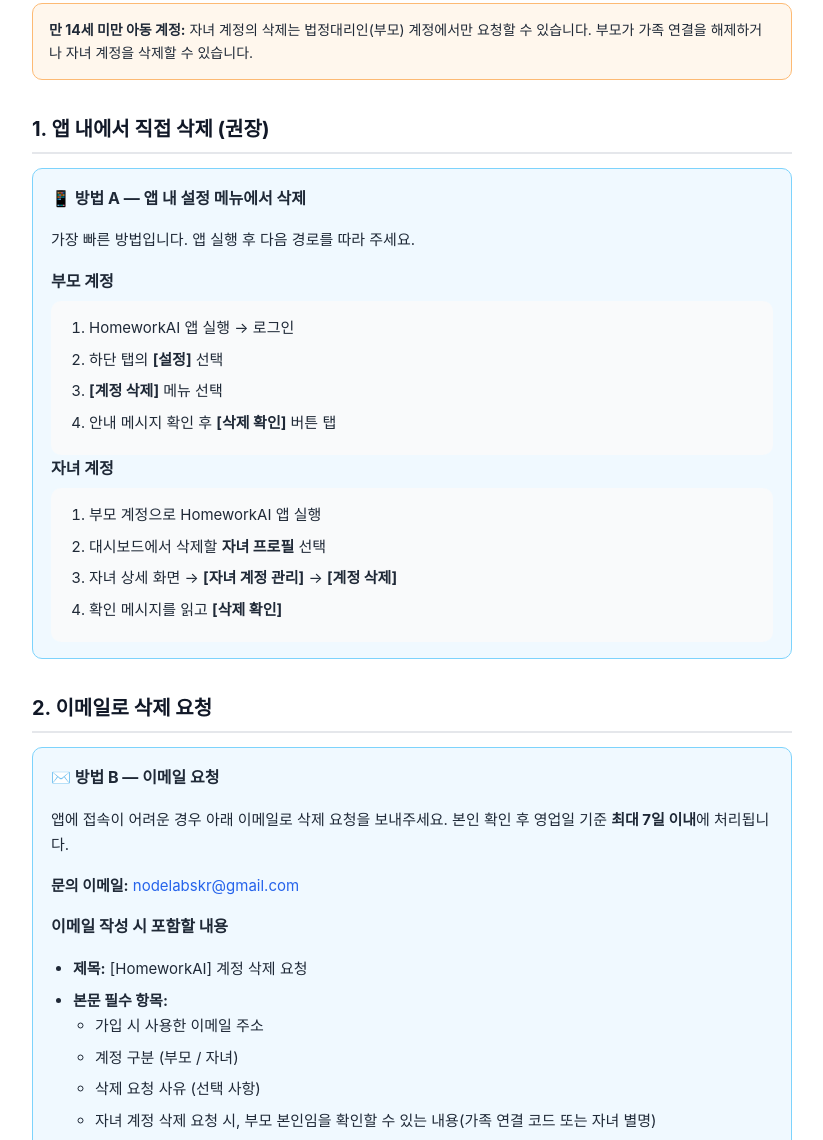
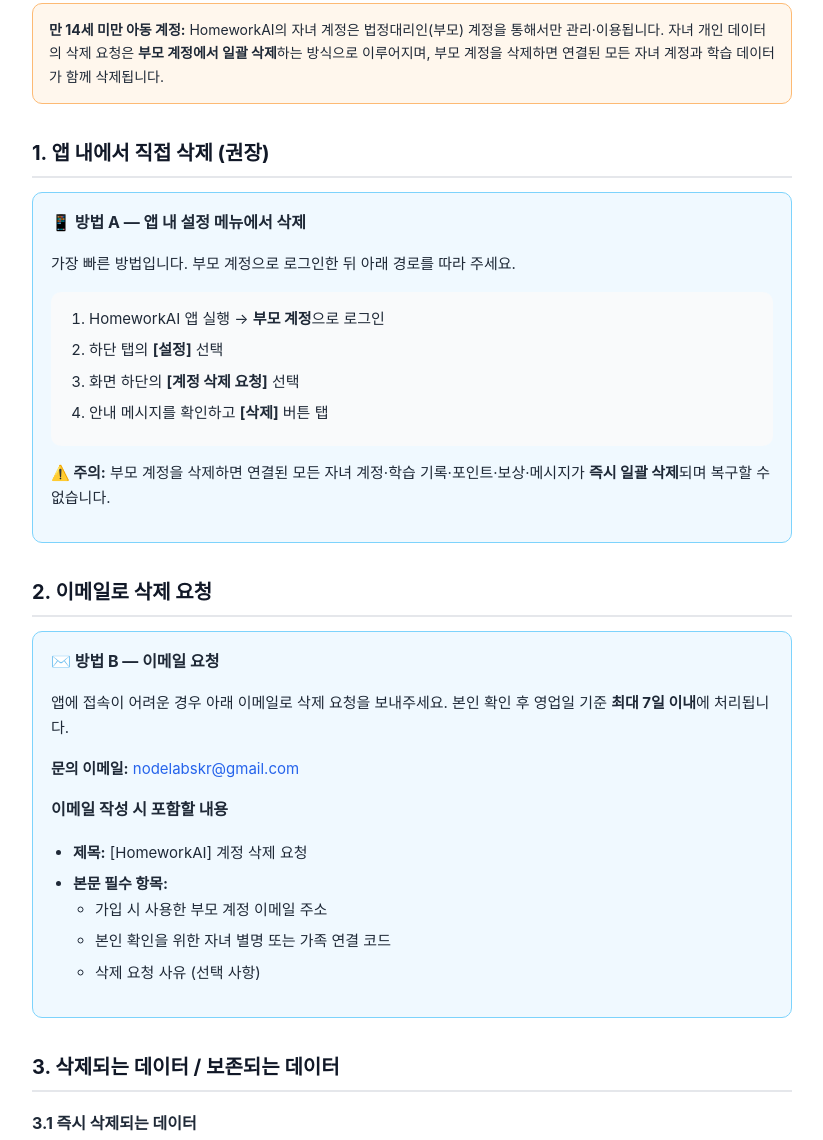
Before and after one commit to kts9781-cloud/homeworkai-privacy, a plain HTML site: page delete.html in a window 1280 px wide. Shown: the part 219-1359 px from the top of the page, without its empty margins (228-1051 px from the left). Drawn offline with Linux system fonts and the light colour scheme.

Commit message:
Update delete page to match actual app structure (parent-only deletion)

```diff
--- a/delete.html
+++ b/delete.html
@@ -34,34 +34,25 @@
 <p>HomeworkAI(숙제 AI 도우미)는 이용자의 개인정보 자기결정권을 존중합니다. 본 페이지는 이용자가 본인의 계정과 관련된 개인정보의 삭제를 요청할 수 있는 방법을 안내합니다.</p>
 
 <div class="notice">
-<strong>만 14세 미만 아동 계정:</strong> 자녀 계정의 삭제는 법정대리인(부모) 계정에서만 요청할 수 있습니다. 부모가 가족 연결을 해제하거나 자녀 계정을 삭제할 수 있습니다.
+<strong>만 14세 미만 아동 계정:</strong> HomeworkAI의 자녀 계정은 법정대리인(부모) 계정을 통해서만 관리·이용됩니다. 자녀 개인 데이터의 삭제 요청은 <strong>부모 계정에서 일괄 삭제</strong>하는 방식으로 이루어지며, 부모 계정을 삭제하면 연결된 모든 자녀 계정과 학습 데이터가 함께 삭제됩니다.
 </div>
 
 <h2>1. 앱 내에서 직접 삭제 (권장)</h2>
 
 <div class="method">
 <h3>📱 방법 A — 앱 내 설정 메뉴에서 삭제</h3>
-<p>가장 빠른 방법입니다. 앱 실행 후 다음 경로를 따라 주세요.</p>
+<p>가장 빠른 방법입니다. 부모 계정으로 로그인한 뒤 아래 경로를 따라 주세요.</p>
 
-<h3>부모 계정</h3>
 <div class="steps">
 <ol>
-  <li>HomeworkAI 앱 실행 → 로그인</li>
+  <li>HomeworkAI 앱 실행 → <strong>부모 계정</strong>으로 로그인</li>
   <li>하단 탭의 <strong>[설정]</strong> 선택</li>
-  <li><strong>[계정 삭제]</strong> 메뉴 선택</li>
-  <li>안내 메시지 확인 후 <strong>[삭제 확인]</strong> 버튼 탭</li>
+  <li>화면 하단의 <strong>[계정 삭제 요청]</strong> 선택</li>
+  <li>안내 메시지를 확인하고 <strong>[삭제]</strong> 버튼 탭</li>
 </ol>
 </div>
 
-<h3>자녀 계정</h3>
-<div class="steps">
-<ol>
-  <li>부모 계정으로 HomeworkAI 앱 실행</li>
-  <li>대시보드에서 삭제할 <strong>자녀 프로필</strong> 선택</li>
-  <li>자녀 상세 화면 → <strong>[자녀 계정 관리]</strong> → <strong>[계정 삭제]</strong></li>
-  <li>확인 메시지를 읽고 <strong>[삭제 확인]</strong></li>
-</ol>
-</div>
+<p style="margin-top:14px"><strong>⚠️ 주의:</strong> 부모 계정을 삭제하면 연결된 모든 자녀 계정·학습 기록·포인트·보상·메시지가 <strong>즉시 일괄 삭제</strong>되며 복구할 수 없습니다.</p>
 </div>
 
 <h2>2. 이메일로 삭제 요청</h2>
@@ -77,10 +68,9 @@
   <li><strong>제목:</strong> [HomeworkAI] 계정 삭제 요청</li>
   <li><strong>본문 필수 항목:</strong>
     <ul>
-      <li>가입 시 사용한 이메일 주소</li>
-      <li>계정 구분 (부모 / 자녀)</li>
+      <li>가입 시 사용한 부모 계정 이메일 주소</li>
+      <li>본인 확인을 위한 자녀 별명 또는 가족 연결 코드</li>
       <li>삭제 요청 사유 (선택 사항)</li>
-      <li>자녀 계정 삭제 요청 시, 부모 본인임을 확인할 수 있는 내용(가족 연결 코드 또는 자녀 별명)</li>
     </ul>
   </li>
 </ul>
```
